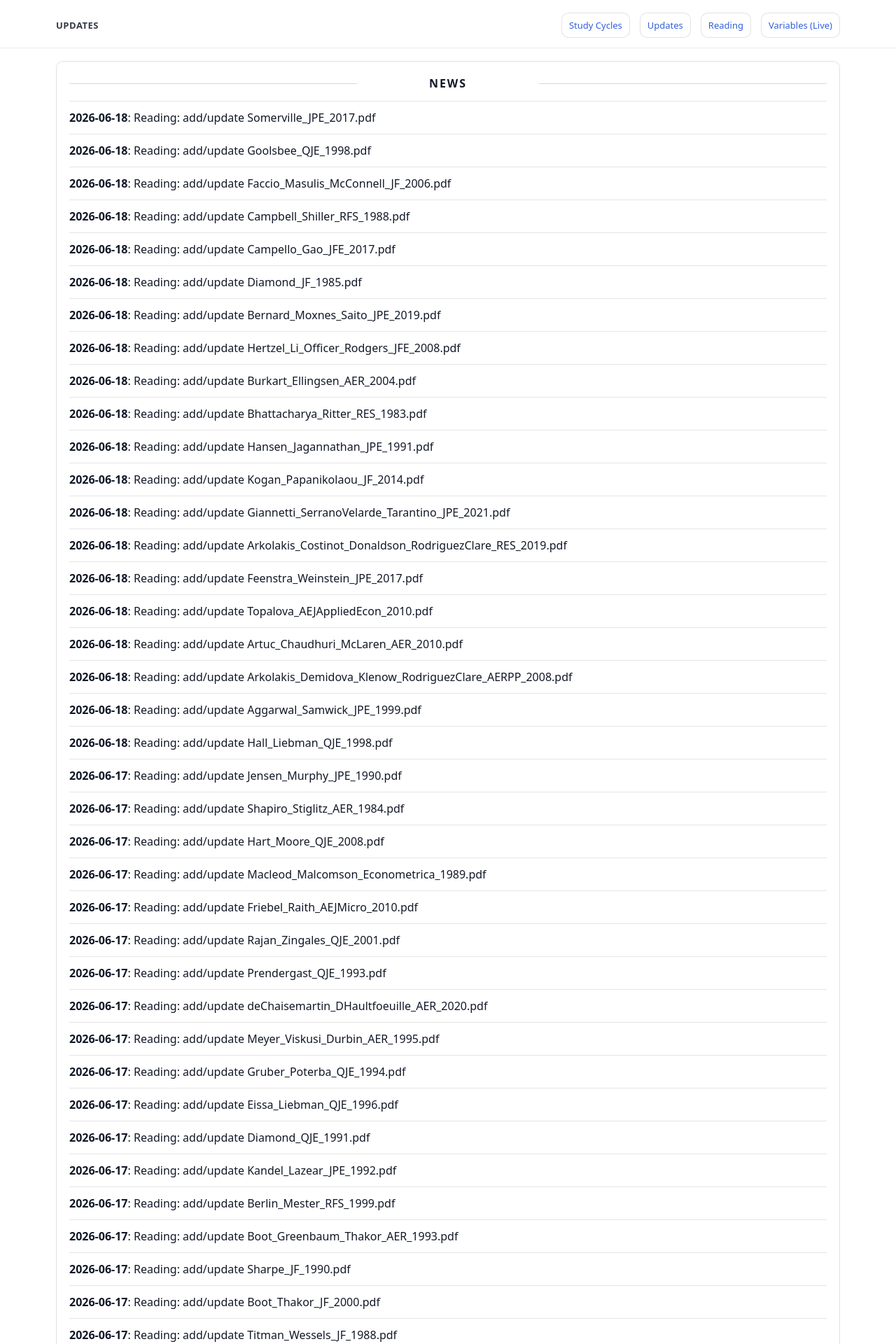
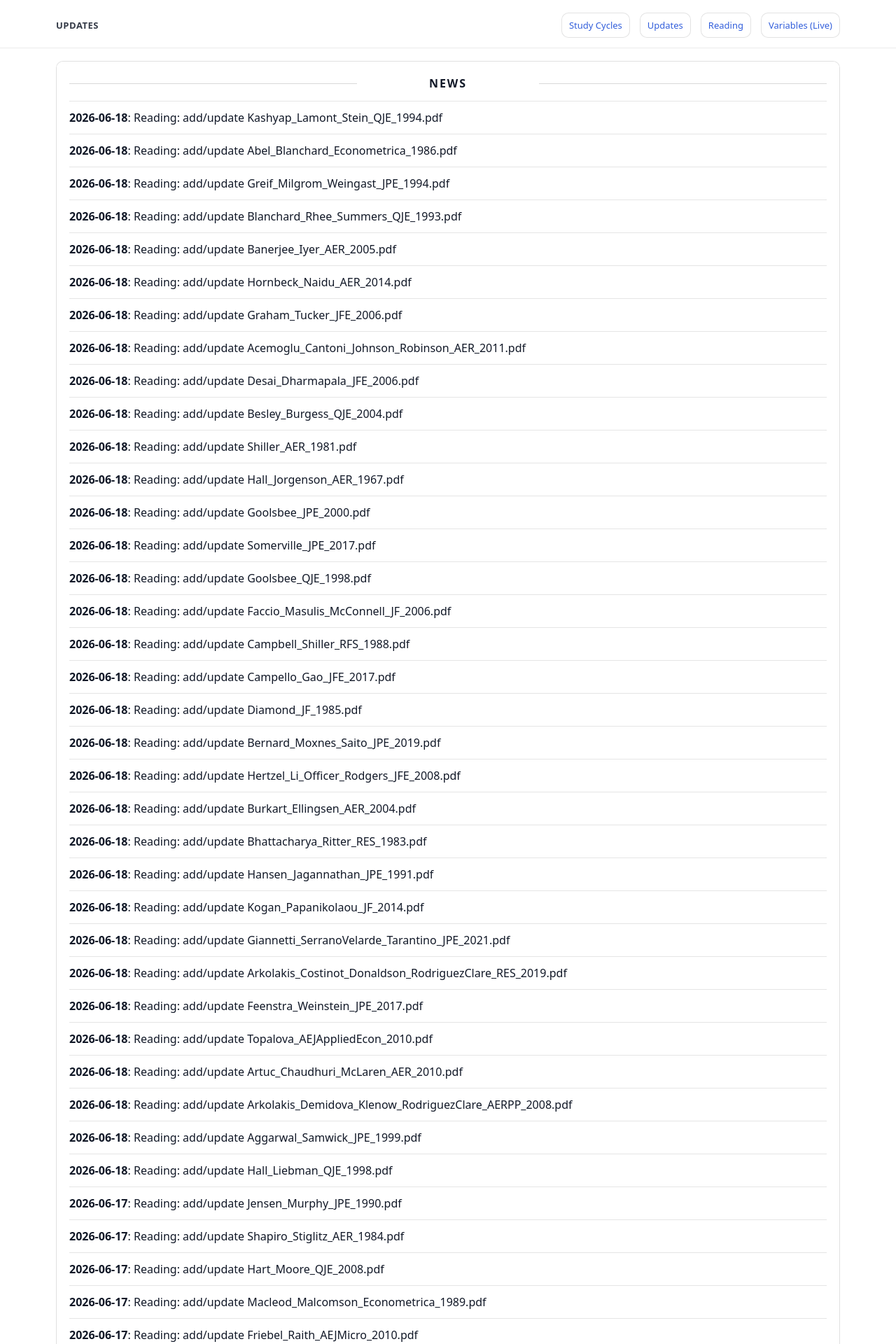
Before and after one commit to yaxinzn/study-archive, a Jekyll site: the page built from updates/index.md, in a window 1280 px wide. Shown: the top 1920 px of the page at 70% size. Built offline with Jekyll 4.4.1, drawn with Linux system fonts in a browser that asks for light colours; some of the changed text lies outside the part shown.

Commit message:
Regenerate reading news

```diff
--- a/_data/news.yml
+++ b/_data/news.yml
@@ -1,5 +1,31 @@
 # Auto-generated from first appearance in _data/reading.yml and git commit history.
 # Reading paper dates are derived from the first commit where each PDF appears in _data/reading.yml.
+- date: "2026-06-18"
+  title: "Reading: add/update Kashyap_Lamont_Stein_QJE_1994.pdf"
+- date: "2026-06-18"
+  title: "Reading: add/update Abel_Blanchard_Econometrica_1986.pdf"
+- date: "2026-06-18"
+  title: "Reading: add/update Greif_Milgrom_Weingast_JPE_1994.pdf"
+- date: "2026-06-18"
+  title: "Reading: add/update Blanchard_Rhee_Summers_QJE_1993.pdf"
+- date: "2026-06-18"
+  title: "Reading: add/update Banerjee_Iyer_AER_2005.pdf"
+- date: "2026-06-18"
+  title: "Reading: add/update Hornbeck_Naidu_AER_2014.pdf"
+- date: "2026-06-18"
+  title: "Reading: add/update Graham_Tucker_JFE_2006.pdf"
+- date: "2026-06-18"
+  title: "Reading: add/update Acemoglu_Cantoni_Johnson_Robinson_AER_2011.pdf"
+- date: "2026-06-18"
+  title: "Reading: add/update Desai_Dharmapala_JFE_2006.pdf"
+- date: "2026-06-18"
+  title: "Reading: add/update Besley_Burgess_QJE_2004.pdf"
+- date: "2026-06-18"
+  title: "Reading: add/update Shiller_AER_1981.pdf"
+- date: "2026-06-18"
+  title: "Reading: add/update Hall_Jorgenson_AER_1967.pdf"
+- date: "2026-06-18"
+  title: "Reading: add/update Goolsbee_JPE_2000.pdf"
 - date: "2026-06-18"
   title: "Reading: add/update Somerville_JPE_2017.pdf"
 - date: "2026-06-18"
```
